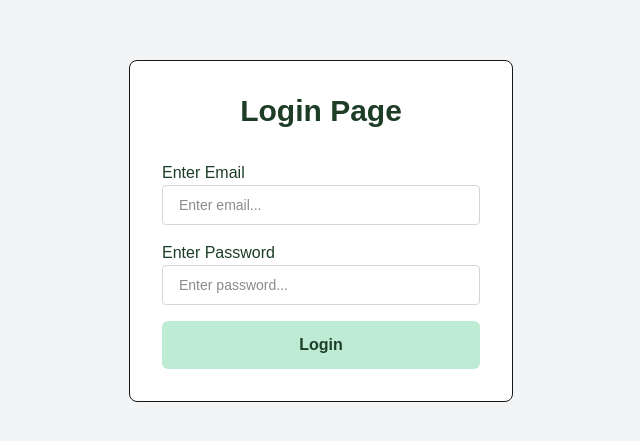
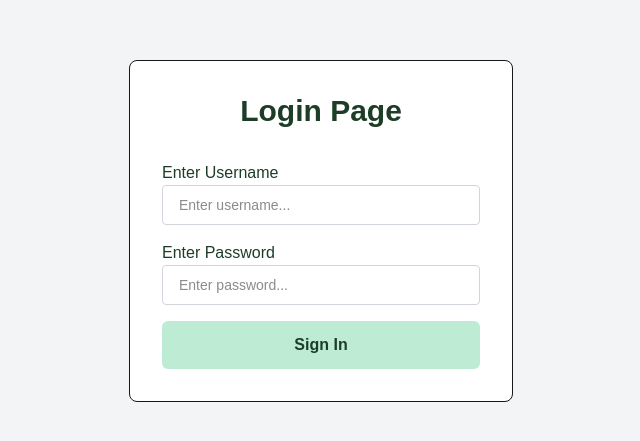
Before and after one commit to tauqeerabbass/NextJS, a Next.js app: page /login in a window 1280 px wide. Shown: the part 169-610 px from the top of the page, without its empty margins (319-959 px from the left). Built offline with nearby package versions, Linux system fonts and the light colour scheme.

Commit message:
Implemented NextAuth

```diff
--- /dev/null
+++ b/app/api/auth/[...nextauth]/route.js
@@ -0,0 +1,63 @@
+import NextAuth from "next-auth";
+import CredentialsProvider from "next-auth/providers/credentials";
+
+const handler = NextAuth({
+  providers: [
+    CredentialsProvider({
+      name: "credentials",
+      credentials: {
+        username: { type: "text", name: "Username" },
+        password: { type: "password", name: "Password" },
+      },
+      async authorize(credentials) {
+        try {
+          const res = await fetch(process.env.NEXT_PUBLIC_API_BASE_URL, {
+            method: "POST",
+            headers: { "content-type": "application/json" },
+            body: JSON.stringify({
+              username: credentials.username,
+              password: credentials.password,
+            }),
+          });
+
+          const data = await res.json();
+          if (res.ok && data.user){
+            return {...data.user, token: data.token};
+
+          }
+
+          return null;
+
+        } catch (error) {
+            console.log("Error occured ", err);
+            return null;
+        }
+      },
+    }),
+  ],
+  pages: {
+    signIn: "/login"
+  },
+  session: {
+    strategy: "jwt"
+  },
+  callbacks: {
+    async jwt(token, user){
+        if (user){
+            token.id = user.id;
+            token.username = user.username;
+            token.password = user.password;
+        }
+
+        return token;
+    },
+    async session(session, token){
+        session.user.id = token.id;
+        session.user.username = token.username
+        session.user.token = token.token
+        return session;
+    }
+  }
+});
+
+export {handler as GET, handler as POST}
--- /dev/null
+++ b/app/dashboard/page.tsx
@@ -0,0 +1,37 @@
+"use client";
+import { getServerSession } from "next-auth";
+import { SessionProvider, signOut, useSession } from "next-auth/react";
+import { useRouter } from "next/navigation";
+
+export default function Dashboard (){
+
+    // const {data: session, status} = useSession();
+
+    // if (status === "loading") return <p>Loading...</p>
+    // if (!session) return <p>You don't have access here</p>
+    // console.log(session?.user)
+
+    // const session = getServerSession();
+    // console.log("YO", session)
+
+    const router = useRouter();
+
+    // async function handleSignOut() {
+    //     const res = signOut();
+
+    //     if (!res){
+    //         console.log("Error while signing out")
+    //     }
+    //     else{
+    //         console.log("Signed Out")
+    //         router.push("/login")
+    //     }
+    // }
+
+    return(
+        <>
+        <h1>Welcome</h1>
+        {/* <button onClick={handleSignOut} className="w-full h-12 bg-[#BEEBD4] text-[#1D3D27] font-semibold rounded-md hover:bg-[#809D8E] hover:text-white">Sign Out</button> */}
+        </>
+    );
+}
--- a/app/login/page.tsx
+++ b/app/login/page.tsx
@@ -1,44 +1,84 @@
-'use client';
+"use client";
+import Link from "next/link";
+import NewRoute from "../dashboard/page";
+import { useState } from "react";
+import { signIn } from "next-auth/react";
+import { useRouter } from "next/navigation";
 
 export default function Login() {
-  const handleSubmit = (e) => {
+  const [username, setUsername] = useState("");
+  const [password, setPassword] = useState("");
+  const [loading, setLoading] = useState(false);
+  const [error, setError] = useState("");
+  const router = useRouter();
+
+  const handleSubmit = async (e: { preventDefault: () => void }) => {
     e.preventDefault();
+    setLoading(true);
+    setError("");
+
+    const result = await signIn("credentials", {
+      username,
+      password,
+      redirect: false,
+    });
+
+    console.log("Login result:", result);
+
+    if (result?.ok) {
+      console.log("Login Successful");
+      setLoading(false);
+    router.push("/dashboard");
+    } else {
+      console.log("Invalid credentials");
+    }
   };
 
   return (
     <div className="flex items-center justify-center min-h-screen bg-gray-100 p-4">
       <div className="flex flex-col justify-center bg-white border rounded-lg p-8 max-w-sm w-full">
-        <h1 className="font-bold text-3xl text-center text-[#1D3D27] mb-8">Login Page</h1>
+        <h1 className="font-bold text-3xl text-center text-[#1D3D27] mb-8">
+          Login Page
+        </h1>
         <form className="flex flex-col space-y-4" onSubmit={handleSubmit}>
           <div className="flex flex-col">
-            <label htmlFor="email" className="text-[#1D3D27]">Enter Email</label>
+            <label htmlFor="email" className="text-[#1D3D27]">
+              Enter Username
+            </label>
             <input
-              type="email"
-              id="email"
+              type="text"
+              id="username"
               required
-              name="email"
+              value={username}
+              onChange={(e) => setUsername(e.target.value)}
+              name="username"
               className="border border-gray-300 w-full rounded-sm h-10 px-4 py-2 text-sm focus:outline-none focus:ring-1 focus:ring-[#1D3D27]"
-              placeholder="Enter email..."
+              placeholder="Enter username..."
             />
           </div>
 
           <div className="flex flex-col">
-            <label htmlFor="password" className="text-[#1D3D27]">Enter Password</label>
+            <label htmlFor="password" className="text-[#1D3D27]">
+              Enter Password
+            </label>
             <input
               type="password"
               id="password"
               required
+              value={password}
+              onChange={(e) => setPassword(e.target.value)}
               name="password"
               className="border border-gray-300 w-full rounded-sm h-10 px-4 py-2 text-sm focus:outline-none focus:ring-1 focus:ring-[#1D3D27]"
               placeholder="Enter password..."
             />
           </div>
 
+          {error && <h1 className="text-red">Error</h1>}
           <button
             type="submit"
             className="w-full h-12 bg-[#BEEBD4] text-[#1D3D27] font-semibold rounded-md hover:bg-[#809D8E] hover:text-white"
           >
-            Login
+            {loading ? "Signing In..." : "Sign In"}
           </button>
         </form>
       </div>
```
Also changed, not shown: package.json (+7 -6 lines), 1 other file (tests, documents, lock files or other folders).
